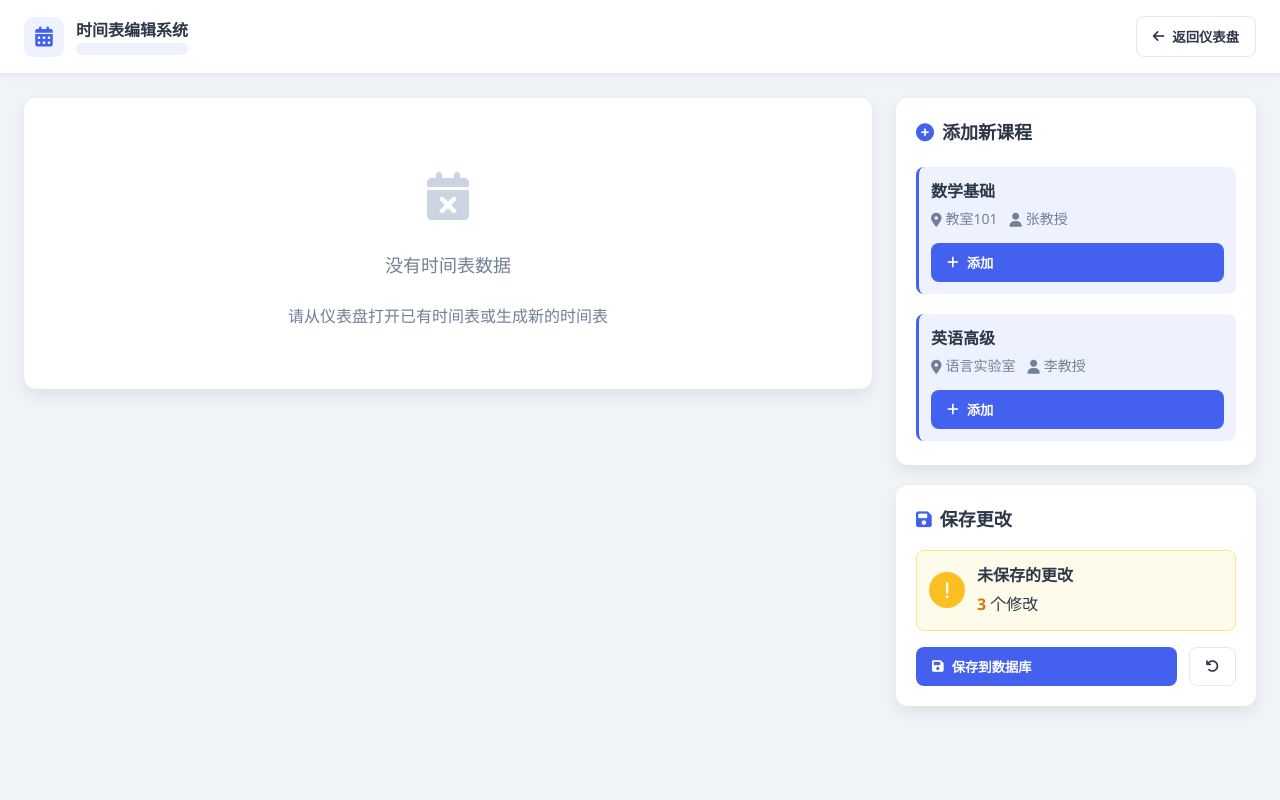
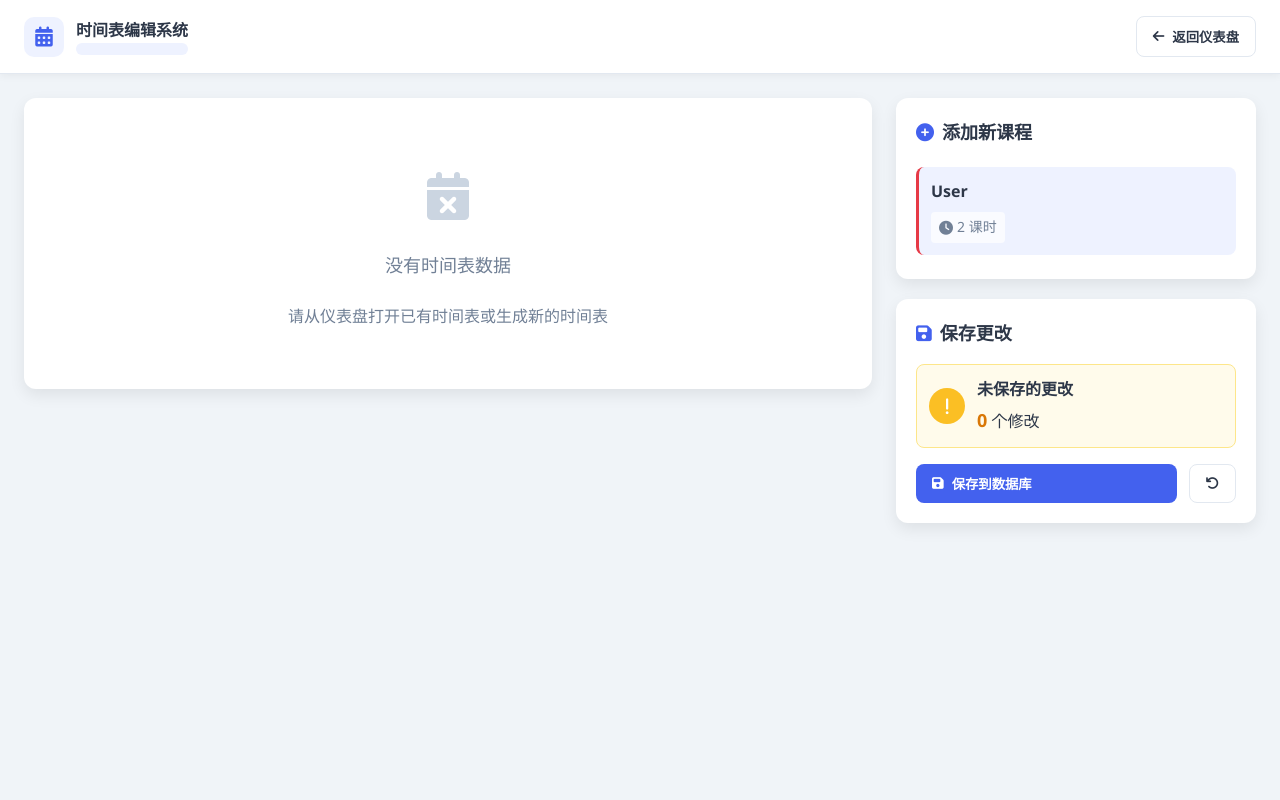
Before and after one commit to ErenChew-UwU/EcalPal, a PHP site: page /pages/action/editTimetable.php in a window 1280 px wide. Run offline with PHP 8.4, Linux system fonts and the light colour scheme; tables that the repository leaves empty or names only in its code hold one stand-in row (values such as "Sample post"); some libraries are stand-ins or nearby versions.

Commit message:
Also having bug

```diff
--- a/pages/action/editTimetable.php
+++ b/pages/action/editTimetable.php
@@ -64,18 +65,16 @@ if (isset($_GET['from']) && $_GET['from'] === 'generate') {
                     ];
                     $date = $day_map[$g['day']] ?? $day_map['MO'];
 
-                    // 获取完整名称
+                    // 获取完整名称 - 修复这里的变量名
                     $subjectName = $subjects[$g['subjectId']] ?? $g['subjectId'];
                     $venueName = $venues[$g['venueId']] ?? $g['venueId'];
                     $lecturerName = $lecturers[$g['lecturerId']] ?? $g['lecturerId'];
 
-                    $title = "{$subjectName} · {$venueName} · {$lecturerName}";
-
                     $events[] = [
                         'id' => $g['UUID'],
-                        'title' => $title,
-                        'start' => $date . "T" . substr($start,0,8),
-                        'end' => $date . "T" . substr($end,0,8),
+                        'title' => $subjectName, // 修复这里只显示科目名
+                        'start' => $date . "T" . $start,
+                        'end' => $date . "T" . $end,
                         'backgroundColor' => getColorForSubject($g['subjectId']),
                         'borderColor' => '#fff',
                         'textColor' => '#fff',
@@ -87,7 +86,9 @@ if (isset($_GET['from']) && $_GET['from'] === 'generate') {
                             'venueName' => $venueName,
                             'lecturerId' => $g['lecturerId'],
                             'lecturerName' => $lecturerName,
-                            'duration_slots' => intval($g['duration'])
+                            'duration_slots' => intval($g['duration']),
+                            'day' => $g['day'],
+                            'timeSlot' => $g['timeSlot']
                         ]
                     ];
                 }
@@ -126,7 +127,7 @@ if (isset($_GET['from']) && $_GET['from'] === 'generate') {
         $venueName = $venues[$g['venue_id']] ?? $g['venue_id'];
         $lecturerName = $lecturers[$g['lecturer_id']] ?? $g['lecturer_id'];
 
-        $title = "{$subjectName} · {$venueName} · {$lecturerName}";
+        $title = "{$subjectName}";
 
         $events[] = [
             'id' => 'db-' . $g['id'],
@@ -144,7 +145,9 @@ if (isset($_GET['from']) && $_GET['from'] === 'generate') {
                 'venueName' => $venueName,
                 'lecturerId' => $g['lecturer_id'],
                 'lecturerName' => $lecturerName,
-                'duration_slots' => intval($g['duration'])
+                'duration_slots' => intval($g['duration']),
+                'day' => $g['day'],
+                'timeSlot' => $g['timeSlot']
             ]
         ];
     }
@@ -202,6 +205,7 @@ function getColorForSubject($subjectId) {
       background: #f0f4f8;
       color: var(--text-dark);
       line-height: 1.6;
+      min-height: 100vh;
     }
 
     .header {
@@ -331,9 +335,6 @@ function getColorForSubject($subjectId) {
       cursor: grab;
       border-left: 3px solid var(--primary-color);
       transition: all 0.2s;
-      display: flex;
-      flex-direction: column;
-      gap: 4px;
     }
 
     .external-event:hover {
@@ -344,10 +345,12 @@ function getColorForSubject($subjectId) {
     .event-subject {
       font-weight: 600;
       color: var(--text-dark);
+      margin-bottom: 8px;
     }
 
     .event-details {
       display: flex;
+      flex-wrap: wrap;
       gap: 12px;
       font-size: 14px;
       color: var(--text-light);
@@ -357,12 +360,9 @@ function getColorForSubject($subjectId) {
       display: flex;
       align-items: center;
       gap: 4px;
-    }
-
-    .event-actions {
-      display: flex;
-      gap: 8px;
-      margin-top: 8px;
+      background: rgba(255,255,255,0.7);
+      padding: 4px 8px;
+      border-radius: 4px;
     }
 
     .btn {
@@ -447,6 +447,7 @@ function getColorForSubject($subjectId) {
     .unsaved-count {
       font-weight: 700;
       color: #d97706;
+      font-size: 18px;
     }
 
     .save-actions {
@@ -560,40 +597,23 @@ function getColorForSubject($subjectId) {
       <div class="card-title">
         <i class="fas fa-plus-circle"></i> 添加新课程
       </div>
-      <div class="external-events">
-        <div class="external-event">
-          <div class="event-subject">数学基础</div>
-          <div class="event-details">
-            <div class="event-detail">
-              <i class="fas fa-map-marker-alt"></i> 教室101
-            </div>
-            <div class="event-detail">
-              <i class="fas fa-user"></i> 张教授
-            </div>
-          </div>
-          <div class="event-actions">
-            <button class="btn btn-primary" style="flex:1;">
-              <i class="fas fa-plus"></i> 添加
-            </button>
-          </div>
-        </div>
-
-        <div class="external-event">
-          <div class="event-subject">英语高级</div>
-          <div class="event-details">
-            <div class="event-detail">
-              <i class="fas fa-map-marker-alt"></i> 语言实验室
-            </div>
-            <div class="event-detail">
-              <i class="fas fa-user"></i> 李教授
-            </div>
-          </div>
-          <div class="event-actions">
-            <button class="btn btn-primary" style="flex:1;">
-              <i class="fas fa-plus"></i> 添加
-            </button>
-          </div>
-        </div>
+      <div class="external-events" id="externalEvents">
+        <?php
+        // 为每个科目创建可拖动事件
+        $uniqueSubjects = [];
+        foreach($subjects as $id => $name) {
+          if(!in_array($id, $uniqueSubjects)) {
+            $uniqueSubjects[] = $id;
+            $color = getColorForSubject($id);
+            echo '<div class="external-event" data-subject-id="'.$id.'" data-subject-name="'.$name.'" style="border-left-color: '.$color.';">';
+            echo '<div class="event-subject">'.$name.'</div>';
+            echo '<div class="event-details">';
+            echo '<div class="event-detail"><i class="fas fa-clock"></i> 2 课时</div>';
+            echo '</div>';
+            echo '</div>';
+          }
+        }
+        ?>
       </div>
     </div>
 
@@ -608,7 +628,7 @@ function getColorForSubject($subjectId) {
           </div>
           <div class="unsaved-text">
             <div class="unsaved-title">未保存的更改</div>
-            <div><span class="unsaved-count">3</span> 个修改</div>
+            <div><span class="unsaved-count" id="unsavedCount">0</span> 个修改</div>
           </div>
         </div>
 
@@ -628,12 +648,17 @@ function getColorForSubject($subjectId) {
 <script>
 const calendarsData = <?php echo json_encode($calendars, JSON_UNESCAPED_UNICODE); ?>;
 let unsavedCount = 0;
-const unsavedFlag = document.querySelector('.unsaved-count');
+const unsavedElement = document.getElementById('unsavedCount');
+let calendarObjs = {};
 
 // 标记未保存更改
 function markUnsaved(delta = 1) {
   unsavedCount = Math.max(0, unsavedCount + delta);
-  unsavedFlag.textContent = unsavedCount;
+  unsavedElement.textContent = unsavedCount;
+
+  // 更新顶部指示器
+  document.querySelector('.unsaved-indicator').style.display =
+    unsavedCount > 0 ? 'flex' : 'none';
 }
 
 // 离开页面警告
@@ -646,8 +671,7 @@ window.addEventListener('beforeunload', e => {
 
 // 初始化日历
 document.addEventListener('DOMContentLoaded', function() {
-  const calendarObjs = {};
-
+  // 创建日历实例
   calendarsData.forEach((cal, idx) => {
     const calendarEl = document.getElementById(`calendar-${idx}`);
 
@@ -670,22 +694,61 @@ document.addEventListener('DOMContentLoaded', function() {
       editable: true,
       droppable: true,
       events: cal.events || [],
-      eventReceive: () => markUnsaved(1),
+      eventReceive: (info) => {
+        // 设置新事件的属性
+        const subjectId = info.draggedEl.dataset.subjectId;
+        const subjectName = info.draggedEl.dataset.subjectName;
+
+        info.event.setExtendedProp('subjectId', subjectId);
+        info.event.setExtendedProp('subjectName', subjectName);
+        info.event.setProp('title', subjectName);
+        info.event.setProp('backgroundColor', getColorForSubject(subjectId));
+
+        markUnsaved(1);
+      },
       eventDrop: () => markUnsaved(1),
       eventResize: () => markUnsaved(1),
       eventChange: () => markUnsaved(1),
+      eventClick: (info) => {
+        // 显示事件详情
+        const event = info.event;
+        const props = event.extendedProps;
+
+        const tooltip = document.createElement('div');
+        tooltip.className = 'event-tooltip';
+        tooltip.innerHTML = `
+          <div><strong>${props.subjectName}</strong></div>
+          <div>地点: ${props.venueName || '未设置'}</div>
+          <div>讲师: ${props.lecturerName || '未设置'}</div>
+          <div>时间: ${formatTime(event.start)} - ${formatTime(event.end)}</div>
+          <div>时长: ${props.duration_slots} 课时</div>
+        `;
+
+        tooltip.style.left = `${info.jsEvent.pageX + 10}px`;
+        tooltip.style.top = `${info.jsEvent.pageY + 10}px`;
+        document.body.appendChild(tooltip);
+
+        // 5秒后移除提示
+        setTimeout(() => {
+          if (document.body.contains(tooltip)) {
+            document.body.removeChild(tooltip);
+          }
+        }, 5000);
+      },
       locale: 'zh-cn',
       eventContent: function(arg) {
         const subject = arg.event.extendedProps.subjectName || '未知科目';
-        const venue = arg.event.extendedProps.venueName || '未知地点';
-        const lecturer = arg.event.extendedProps.lecturerName || '未知讲师';
+        const venue = arg.event.extendedProps.venueName || '未设置地点';
+        const lecturer = arg.event.extendedProps.lecturerName || '未设置讲师';
 
         return {
           html: `
-            <div class="fc-event-title">${subject}</div>
-            <div class="fc-event-detail">
-              <span><i class="fas fa-map-marker-alt"></i> ${venue}</span>
-              <span><i class="fas fa-user"></i> ${lecturer}</span>
+            <div class="fc-event-content">
+              <div class="fc-event-title">${subject}</div>
+              <div class="fc-event-details">
+                <div class="fc-event-detail"><i class="fas fa-map-marker-alt"></i> ${venue}</div>
+                <div class="fc-event-detail"><i class="fas fa-user"></i> ${lecturer}</div>
+              </div>
             </div>
           `
         };
@@ -694,6 +757,18 @@ document.addEventListener('DOMContentLoaded', function() {
 
     calendar.render();
     calendarObjs[cal.id] = calendar;
+  });
+
+  // 使外部事件可拖动
+  document.querySelectorAll('.external-event').forEach(el => {
+    el.draggable = true;
+
+    el.addEventListener('dragstart', (ev) => {
+      ev.dataTransfer.setData('text/plain', JSON.stringify({
+        subjectId: el.dataset.subjectId,
+        subjectName: el.dataset.subjectName
+      }));
+    });
   });
 
   // 保存按钮事件
@@ -783,6 +858,22 @@ document.addEventListener('DOMContentLoaded', function() {
     }
   });
 });
+
+// 辅助函数：格式化时间
+function formatTime(date) {
+  return date.toLocaleTimeString([], {hour: '2-digit', minute:'2-digit'});
+}
+
+// 获取科目颜色
+function getColorForSubject(subjectId) {
+  const colors = [
+    '#4361ee', '#3f37c9', '#4cc9f0', '#4895ef', '#560bad',
+    '#7209b7', '#b5179e', '#f72585', '#e63946', '#f77f00',
+    '#fcbf49', '#2a9d8f', '#588157', '#3a5a40', '#8ac926'
+  ];
+  const index = [...subjectId].reduce((sum, char) => sum + char.charCodeAt(0), 0) % colors.length;
+  return colors[index];
+}
 </script>
 </body>
 </html>
```
Also changed, not shown: other parts of pages/action/editTimetable.php (+43 -6 lines), 1 other file.
